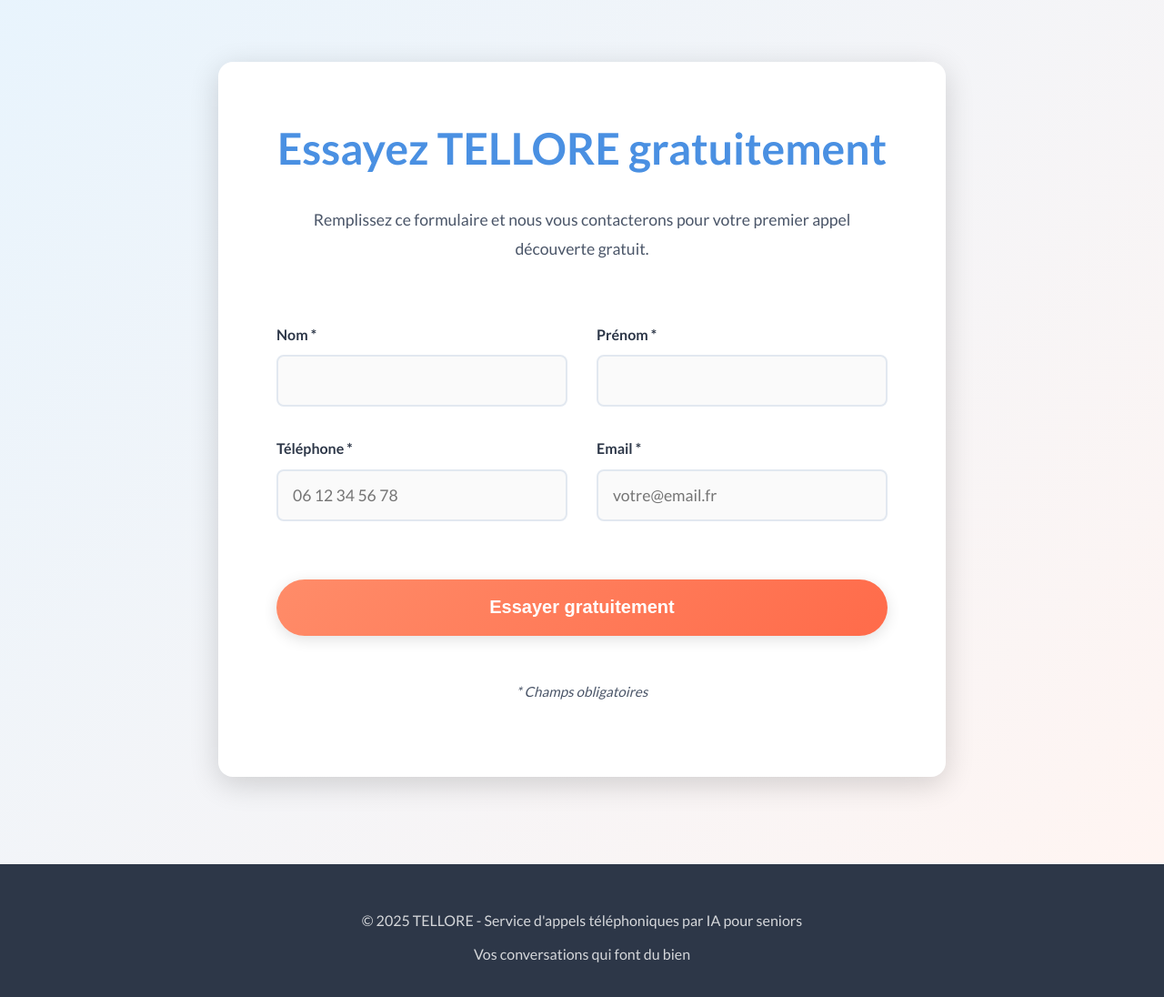
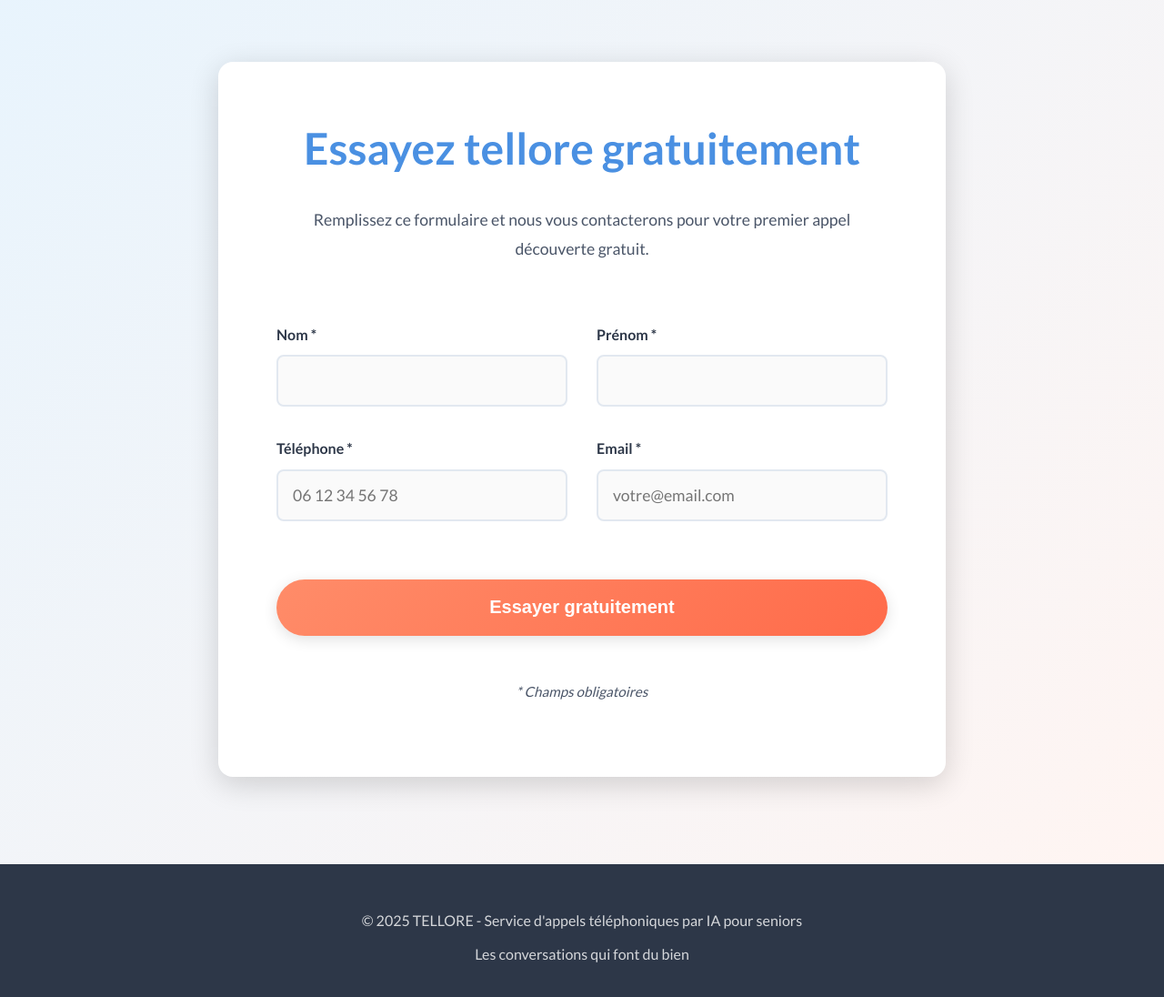
Before and after one commit to s6rano/test_claude, a plain HTML site: page index.html in a window 1280 px wide. Shown: the part 2840-3936 px from the top of the page at 91% size. Drawn offline with Linux system fonts and the light colour scheme; a web font is replaced by a local one.

Commit message:
Update index.html

```diff
--- a/index.html
+++ b/index.html
@@ -150,7 +150,7 @@
     <section class="signup-form" id="formulaire">
         <div class="container">
             <div class="form-wrapper scroll-reveal">
-                <h2 class="form-title">Essayez TELLORE gratuitement</h2>
+                <h2 class="form-title">Essayez tellore gratuitement</h2>
                 <p class="form-subtitle">
                     Remplissez ce formulaire et nous vous contacterons pour votre premier appel découverte gratuit.
                 </p>
@@ -177,7 +177,7 @@
 
                         <div class="form-group">
                             <label for="email">Email *</label>
-                            <input type="email" id="email" name="email" required aria-required="true" placeholder="votre@email.fr">
+                            <input type="email" id="email" name="email" required aria-required="true" placeholder="votre@email.com">
                         </div>
                     </div>
 
@@ -195,7 +195,7 @@
         <div class="container">
             <div class="footer-content">
                 <p class="footer-text">© 2025 TELLORE - Service d'appels téléphoniques par IA pour seniors</p>
-                <p class="footer-text">Vos conversations qui font du bien</p>
+                <p class="footer-text">Les conversations qui font du bien</p>
             </div>
         </div>
     </footer>
```
